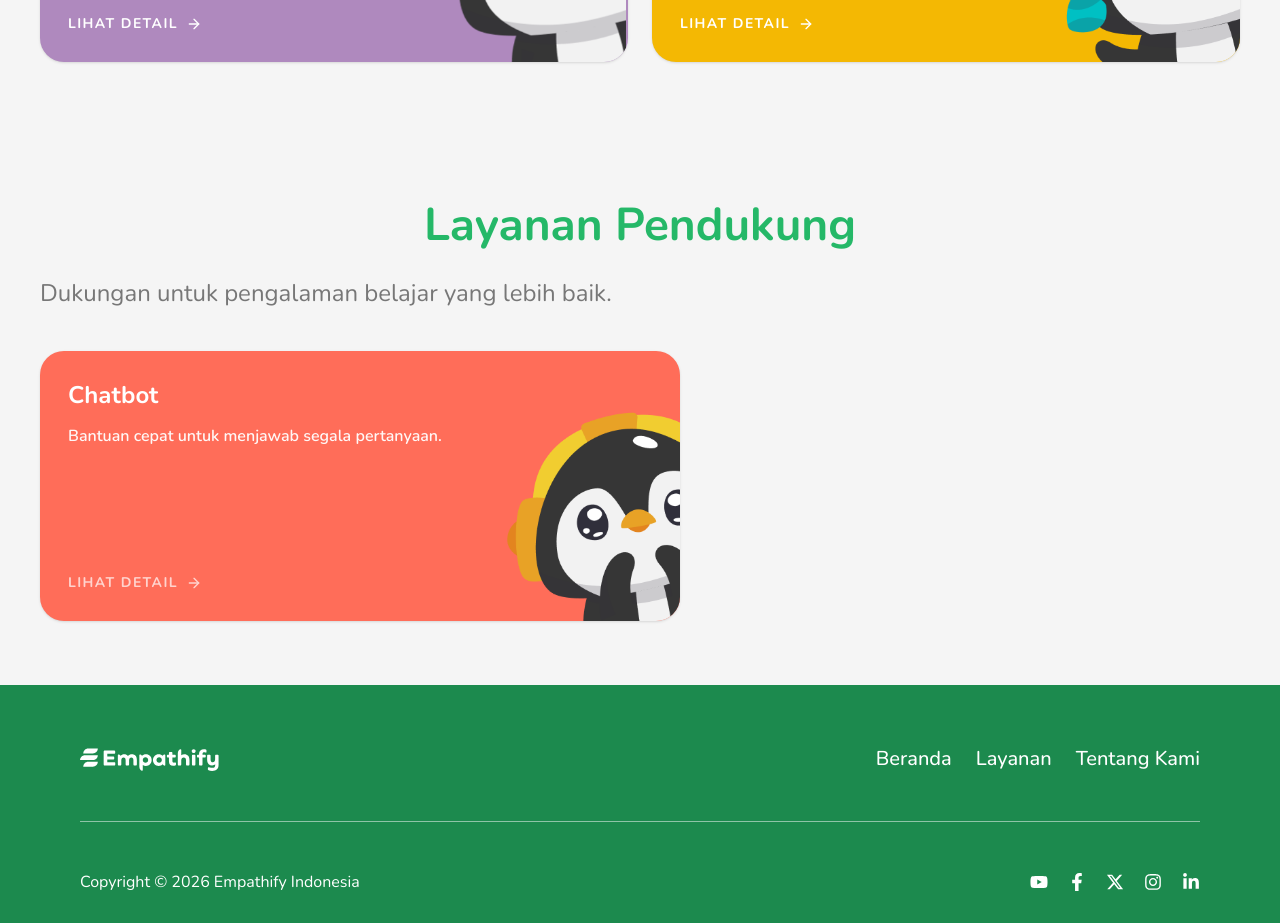
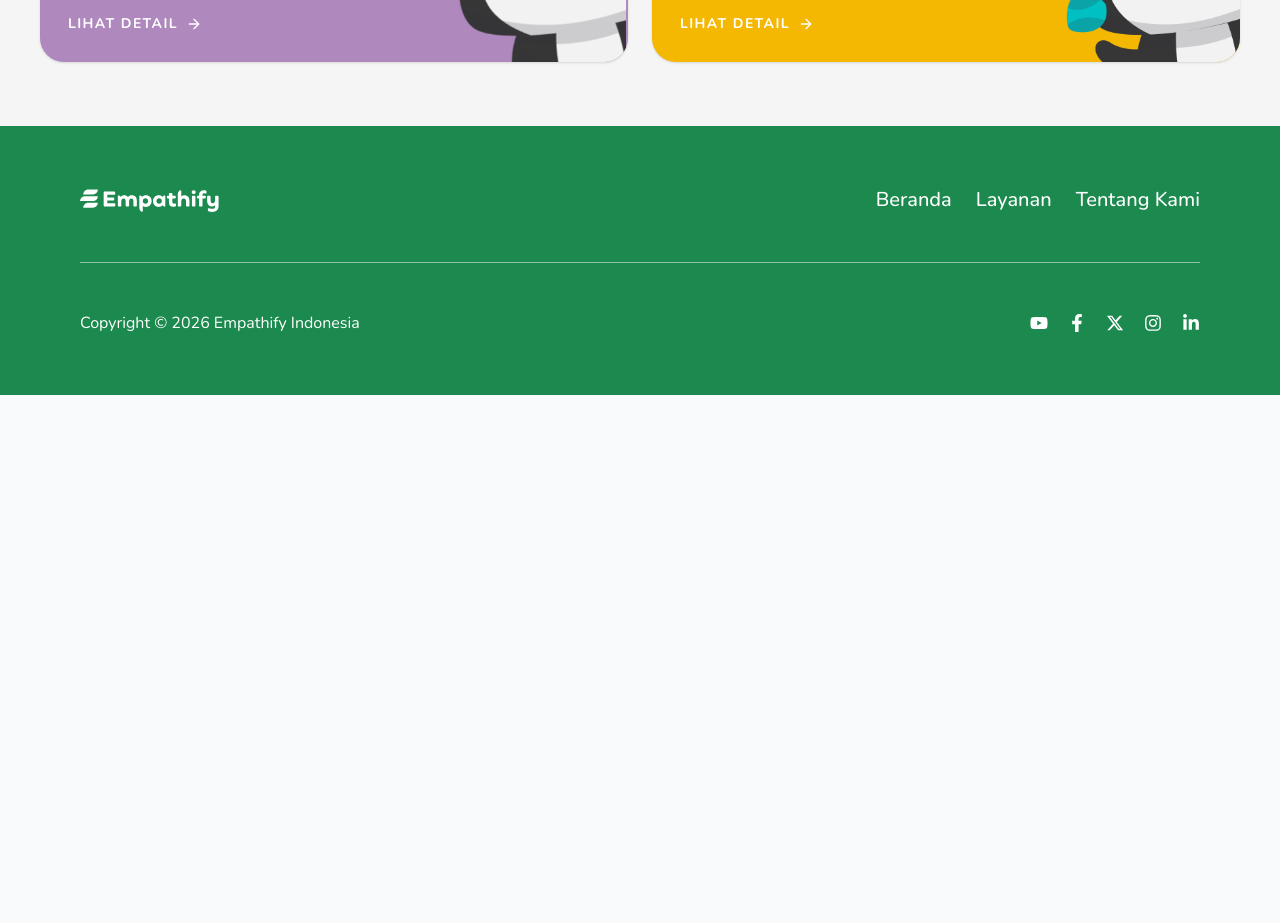
Before and after one commit to Empathify-FICPACT/Empathify-FE, a Next.js app: page /layanan in a window 1280 px wide. Shown: the part 1140-2063 px from the top of the page. After the commit the page ends 1535 px from the top, so only its background shows below. Built offline with nearby package versions, Linux system fonts and the light colour scheme.

Commit message:
fix error3

```diff
--- a/app/layanan/page.tsx
+++ b/app/layanan/page.tsx
@@ -99,29 +99,7 @@ export default function LayananPage() {
           </div>
         </section>
 
-        {/* LAYANAN PENDUKUNG */}
-        <section className="px-6 min-[760px]:pl-10 min-[1100px]:px-10 min-[1500px]:px-0 py-12 md:py-16 max-w-[1400px] mx-auto">
-          {/* TITLE */}
-          <div className="mb-10 text-center min-[1500px]:text-left">
-            <h2 className="text-[32px] md:text-[46px] font-extrabold text-[#25B868] font-[Nunito] mb-4">
-              Layanan Pendukung
-            </h2>
 
-            <p className="text-[18px] md:text-[24px] text-[#777] font-[Nunito] text-justify">
-              Dukungan untuk pengalaman belajar yang lebih baik.
-            </p>
-          </div>
-
-          {/* CARD */}
-          <div className="w-full max-w-[640px]">
-            <ServiceCard
-              title="Chatbot"
-              description="Bantuan cepat untuk menjawab segala pertanyaan."
-              image="/penguin5.png"
-              bgColor="bg-[rgba(255,109,89,1)]"
-            />
-          </div>
-        </section>
       </main>
       <Footer />
     </div>
--- a/components/landing/fitur.tsx
+++ b/components/landing/fitur.tsx
@@ -32,13 +32,7 @@ export default function Fitur() {
       image: "/pinguin/PinguinKuning.svg",
       link: "#",
     },
-    {
-      title: "Chatbot",
-      description: "Bantuan cepat untuk menjawab segala pertanyaan.",
-      bgColor: "bg-[#fe6b60]",
-      image: "/pinguin/PinguinMerah.svg",
-      link: "#",
-    },
+
   ];
 
   return (
@@ -59,7 +53,7 @@ export default function Fitur() {
           {features.map((feature, index) => (
             <div
               key={index}
-              className={`relative overflow-hidden rounded-[24px] p-8 text-white ${feature.bgColor} w-full sm:w-[calc(50%-12px)] lg:w-[calc(33.333%-16px)] min-h-[200px] lg:min-h-[250px] shadow-sm hover:shadow-md transition-all duration-300 hover:-translate-y-1 group`}
+              className={`relative overflow-hidden rounded-[24px] p-8 text-white ${feature.bgColor} w-full sm:w-[calc(50%-12px)] min-h-[200px] lg:min-h-[250px] shadow-sm hover:shadow-md transition-all duration-300 hover:-translate-y-1 group`}
             >
               <div className="relative z-10 w-[70%] sm:w-[65%] flex flex-col h-full">
                 <h3 className="text-xl lg:text-2xl font-bold mb-3">
```
